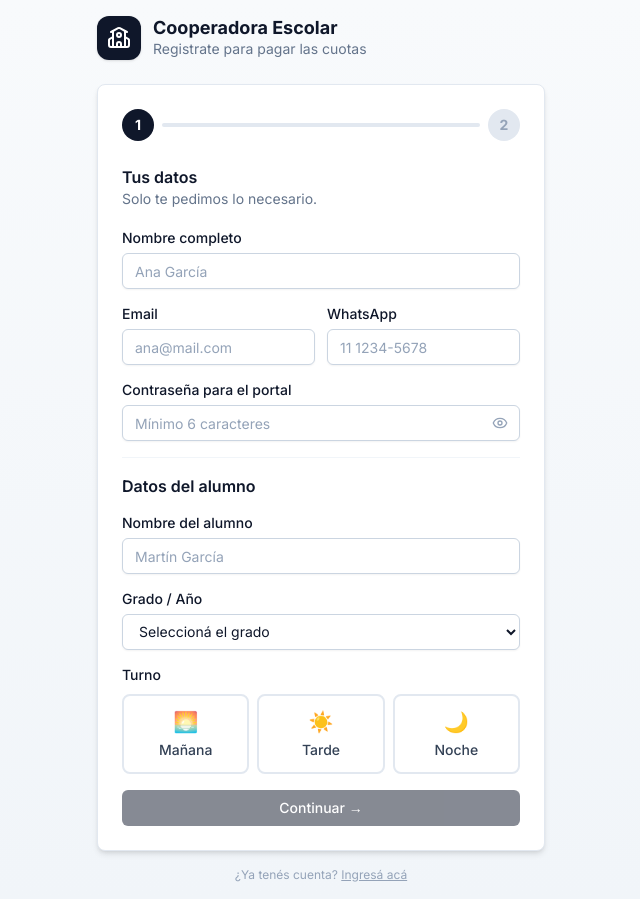
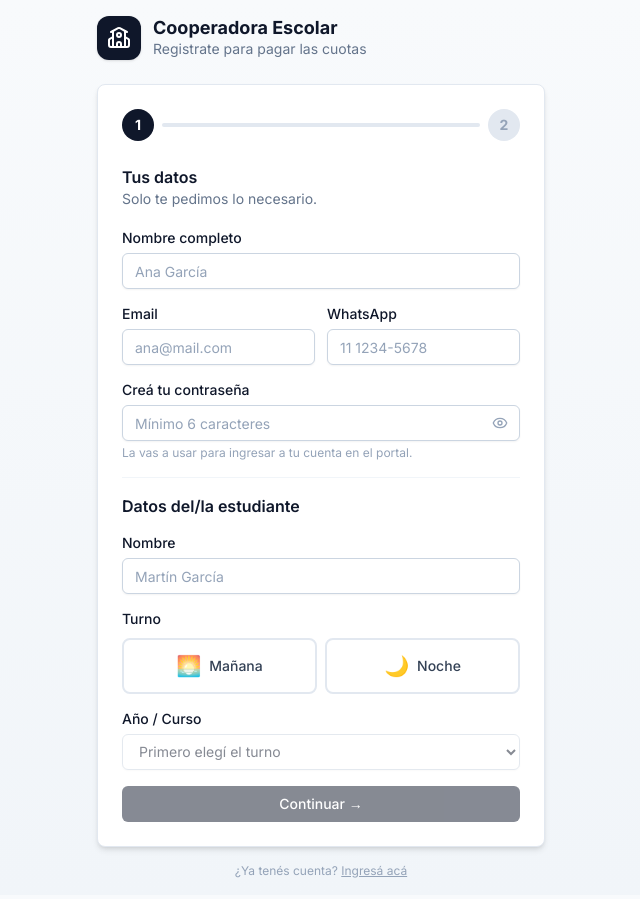
Before and after one commit to FacuChiza/Gestion_COOP_Bratti, a Next.js app: page /registro in a window 1280 px wide. Shown: the whole page, without its empty margins (319-959 px from the left). Built offline with nearby package versions, Linux system fonts and the light colour scheme.

Commit message:
Fix formulario registro: cursos, turnos, textos inclusivos

```diff
--- a/components/registro/RegistroForm.tsx
+++ b/components/registro/RegistroForm.tsx
@@ -9,12 +9,22 @@ import { Label } from '@/components/ui/label'
 import { registrarPagadorPublico } from '@/app/registro/actions'
 import { cn, formatMonto } from '@/lib/utils'
 
-const GRADOS = ['1°', '2°', '3°', '4°', '5°', '6°', '7°']
+// Cursos según turno
+const CURSOS_MANANA = [
+  '1° A', '1° B',
+  '2° A', '2° B',
+  '3° A', '3° B',
+  '4° A', '4° B',
+  '5° A', '5° B',
+  '6°',
+  '7°',
+]
+
+const CURSOS_NOCHE = ['1°', '2°', '3°']
 
 const TURNOS = [
-  { valor: 'Mañana', emoji: '🌅', desc: 'Turno mañana' },
-  { valor: 'Tarde',  emoji: '☀️', desc: 'Turno tarde'  },
-  { valor: 'Noche',  emoji: '🌙', desc: 'Turno noche'  },
+  { valor: 'Mañana', emoji: '🌅' },
+  { valor: 'Noche',  emoji: '🌙' },
 ]
 
 type TipoPago = 'suscripcion' | 'anual' | 'manual'
@@ -25,25 +35,32 @@ const PRECIOS = {
 }
 
 export function RegistroForm() {
-  const [paso, setPaso] = useState<1 | 2>(1)
-  const [exito, setExito] = useState(false)
-  const [showPass, setShowPass] = useState(false)
+  const [paso, setPaso]           = useState<1 | 2>(1)
+  const [exito, setExito]         = useState(false)
+  const [showPass, setShowPass]   = useState(false)
   const [isPending, startTransition] = useTransition()
 
   // Paso 1
-  const [nombre, setNombre]           = useState('')
-  const [email, setEmail]             = useState('')
-  const [telefono, setTelefono]       = useState('')
-  const [password, setPassword]       = useState('')
+  const [nombre,       setNombre]       = useState('')
+  const [email,        setEmail]        = useState('')
+  const [telefono,     setTelefono]     = useState('')
+  const [password,     setPassword]     = useState('')
   const [nombreAlumno, setNombreAlumno] = useState('')
-  const [grado, setGrado]             = useState('')
-  const [turno, setTurno]             = useState<string>('')
+  const [grado,        setGrado]        = useState('')
+  const [turno,        setTurno]        = useState<string>('')
 
   // Paso 2
-  const [tipoPago, setTipoPago]       = useState<TipoPago | null>(null)
+  const [tipoPago, setTipoPago] = useState<TipoPago | null>(null)
 
-  const turnoKey = turno.toLowerCase() === 'noche' ? 'nocturno' : 'diurno'
+  const turnoKey = turno === 'Noche' ? 'nocturno' : 'diurno'
   const precios  = PRECIOS[turnoKey]
+  const cursos   = turno === 'Noche' ? CURSOS_NOCHE : CURSOS_MANANA
+
+  // Cuando cambia el turno, resetear el curso si ya no aplica
+  const handleTurnoChange = (nuevoTurno: string) => {
+    setTurno(nuevoTurno)
+    setGrado('')
+  }
 
   const OPCIONES_PAGO = [
     {
@@ -52,8 +69,7 @@ export function RegistroForm() {
       badge: '⭐ Recomendado',
       precio: `${formatMonto(precios.mensual)}/mes`,
       desc: 'Se descuenta solo cada mes. No tenés que hacer nada.',
-      color: 'border-slate-900 bg-slate-900 text-white',
-      colorInactivo: 'border-slate-200 hover:border-slate-400',
+      colorActivo: 'border-slate-900 bg-slate-900 text-white',
       proximamente: true,
     },
     {
@@ -61,9 +77,8 @@ export function RegistroForm() {
       titulo: 'Pago anual',
       badge: null,
       precio: `${formatMonto(precios.anual)}/año`,
-      desc: `Un solo pago por todo el ciclo lectivo. Son ${formatMonto(precios.mensual * 12)} de valor mensual.`,
-      color: 'border-emerald-600 bg-emerald-600 text-white',
-      colorInactivo: 'border-slate-200 hover:border-slate-400',
+      desc: `Un solo pago por todo el ciclo lectivo.`,
+      colorActivo: 'border-emerald-600 bg-emerald-600 text-white',
       proximamente: true,
     },
     {
@@ -72,13 +87,11 @@ export function RegistroForm() {
       badge: null,
       precio: `${formatMonto(precios.mensual)}/mes`,
       desc: 'Ingresás al portal cada mes y pagás cuando quieras.',
-      color: 'border-slate-500 bg-slate-500 text-white',
-      colorInactivo: 'border-slate-200 hover:border-slate-400',
+      colorActivo: 'border-slate-500 bg-slate-500 text-white',
       proximamente: false,
     },
   ]
 
-  // ── Validar paso 1 ──────────────────────────────────────────
   const paso1Valido =
     nombre.trim() &&
     email.trim() &&
@@ -88,7 +101,6 @@ export function RegistroForm() {
     grado &&
     turno
 
-  // ── Enviar ──────────────────────────────────────────────────
   const handleSubmit = () => {
     if (!tipoPago) return
 
@@ -108,13 +120,10 @@ export function RegistroForm() {
         toast.error(result.error)
         return
       }
-      if (tipoPago === 'manual') {
-        setExito(true)
-      } else {
-        // MP próximamente — por ahora mostramos éxito igual
-        setExito(true)
+      if (tipoPago !== 'manual') {
         toast.info('El pago online estará disponible muy pronto. Por ahora podés usar el pago manual.')
       }
+      setExito(true)
     })
   }
 
@@ -127,16 +136,16 @@ export function RegistroForm() {
         </div>
         <h2 className="text-xl font-bold text-slate-900">¡Registro completado!</h2>
         <p className="text-slate-600">
-          Tu cuenta fue creada correctamente para <strong>{nombreAlumno}</strong>.
+          Tu cuenta fue creada para <strong>{nombreAlumno}</strong>.
         </p>
         <p className="text-sm text-slate-500">
-          Ingresá al portal con tu email y contraseña para ver el estado de tus cuotas.
+          Ingresá con tu email y contraseña para ver el estado de tus cuotas.
         </p>
         <a
           href="/cuenta"
           className="inline-flex items-center justify-center h-9 px-6 rounded-md bg-slate-900 text-white text-sm font-medium hover:bg-slate-700 transition-colors"
         >
-          Ir al portal →
+          Ir a mi cuenta →
         </a>
       </div>
     )
@@ -144,26 +153,29 @@ export function RegistroForm() {
 
   return (
     <div className="space-y-6">
+
       {/* Indicador de pasos */}
       <div className="flex items-center gap-2">
         <div className={cn(
-          'h-8 w-8 rounded-full flex items-center justify-center text-sm font-bold',
+          'h-8 w-8 rounded-full flex items-center justify-center text-sm font-bold shrink-0',
           paso === 1 ? 'bg-slate-900 text-white' : 'bg-emerald-500 text-white'
         )}>
           {paso === 1 ? '1' : '✓'}
         </div>
         <div className={cn('h-1 flex-1 rounded', paso === 2 ? 'bg-emerald-500' : 'bg-slate-200')} />
         <div className={cn(
-          'h-8 w-8 rounded-full flex items-center justify-center text-sm font-bold',
+          'h-8 w-8 rounded-full flex items-center justify-center text-sm font-bold shrink-0',
           paso === 2 ? 'bg-slate-900 text-white' : 'bg-slate-200 text-slate-400'
         )}>
           2
         </div>
       </div>
 
-      {/* ── PASO 1: Datos ── */}
+      {/* ── PASO 1 ── */}
       {paso === 1 && (
         <div className="space-y-4">
+
+          {/* Datos personales */}
           <div>
             <h2 className="font-semibold text-slate-900">Tus datos</h2>
             <p className="text-sm text-slate-500">Solo te pedimos lo necesario.</p>
@@ -206,7 +218,7 @@ export function RegistroForm() {
             </div>
 
             <div className="space-y-1">
-              <Label htmlFor="password">Contraseña para el portal</Label>
+              <Label htmlFor="password">Creá tu contraseña</Label>
               <div className="relative">
                 <Input
                   id="password"
@@ -225,16 +237,20 @@ export function RegistroForm() {
                   {showPass ? <EyeOff className="h-4 w-4" /> : <Eye className="h-4 w-4" />}
                 </button>
               </div>
+              <p className="text-xs text-slate-400">
+                La vas a usar para ingresar a tu cuenta en el portal.
+              </p>
             </div>
           </div>
 
+          {/* Datos del/la estudiante */}
           <div className="border-t border-slate-100 pt-4 space-y-3">
             <div>
-              <h2 className="font-semibold text-slate-900">Datos del alumno</h2>
+              <h2 className="font-semibold text-slate-900">Datos del/la estudiante</h2>
             </div>
 
             <div className="space-y-1">
-              <Label htmlFor="alumno">Nombre del alumno</Label>
+              <Label htmlFor="alumno">Nombre</Label>
               <Input
                 id="alumno"
                 placeholder="Martín García"
@@ -243,31 +259,17 @@ export function RegistroForm() {
               />
             </div>
 
-            <div className="space-y-1">
-              <Label htmlFor="grado">Grado / Año</Label>
-              <select
-                id="grado"
-                value={grado}
-                onChange={e => setGrado(e.target.value)}
-                className="flex h-9 w-full rounded-md border border-slate-300 bg-white px-3 py-1 text-sm shadow-sm focus-visible:outline-none focus-visible:ring-2 focus-visible:ring-slate-400"
-              >
-                <option value="">Seleccioná el grado</option>
-                {GRADOS.map(g => (
-                  <option key={g} value={g}>{g} grado</option>
-                ))}
-              </select>
-            </div>
-
+            {/* Turno primero — define los cursos disponibles */}
             <div className="space-y-2">
               <Label>Turno</Label>
-              <div className="grid grid-cols-3 gap-2">
+              <div className="grid grid-cols-2 gap-2">
                 {TURNOS.map(t => (
                   <button
                     key={t.valor}
                     type="button"
-                    onClick={() => setTurno(t.valor)}
+                    onClick={() => handleTurnoChange(t.valor)}
                     className={cn(
-                      'flex flex-col items-center gap-1 rounded-lg border-2 py-3 px-2 text-sm font-medium transition-all',
+                      'flex items-center justify-center gap-2 rounded-lg border-2 py-3 px-4 text-sm font-medium transition-all',
                       turno === t.valor
                         ? 'border-slate-900 bg-slate-900 text-white'
                         : 'border-slate-200 hover:border-slate-300 text-slate-700'
@@ -278,6 +280,30 @@ export function RegistroForm() {
                   </button>
                 ))}
               </div>
+              {turno === 'Noche' && (
+                <p className="text-xs text-slate-400">
+                  El turno noche tiene 1°, 2° y 3° año.
+                </p>
+              )}
+            </div>
+
+            {/* Año — depende del turno */}
+            <div className="space-y-1">
+              <Label htmlFor="grado">Año / Curso</Label>
+              <select
+                id="grado"
+                value={grado}
+                onChange={e => setGrado(e.target.value)}
+                disabled={!turno}
+                className="flex h-9 w-full rounded-md border border-slate-300 bg-white px-3 py-1 text-sm shadow-sm focus-visible:outline-none focus-visible:ring-2 focus-visible:ring-slate-400 disabled:opacity-50 disabled:cursor-not-allowed"
+              >
+                <option value="">
+                  {turno ? 'Seleccioná el año' : 'Primero elegí el turno'}
+                </option>
+                {cursos.map(c => (
+                  <option key={c} value={c}>{c} año</option>
+                ))}
+              </select>
             </div>
           </div>
 
@@ -291,13 +317,13 @@ export function RegistroForm() {
         </div>
       )}
 
-      {/* ── PASO 2: Forma de pago ── */}
+      {/* ── PASO 2 ── */}
       {paso === 2 && (
         <div className="space-y-4">
           <div>
             <h2 className="font-semibold text-slate-900">¿Cómo querés pagar?</h2>
             <p className="text-sm text-slate-500">
-              Turno {turno} · {nombreAlumno} · {grado} grado
+              Turno {turno} · {nombreAlumno} · {grado} año
             </p>
           </div>
 
@@ -309,15 +335,17 @@ export function RegistroForm() {
                 onClick={() => setTipoPago(op.id)}
                 className={cn(
                   'w-full text-left rounded-xl border-2 p-4 transition-all',
-                  tipoPago === op.id ? op.color : op.colorInactivo
+                  tipoPago === op.id
+                    ? op.colorActivo
+                    : 'border-slate-200 hover:border-slate-300'
                 )}
               >
                 <div className="flex items-start justify-between gap-2">
                   <div className="flex-1">
                     <div className="flex items-center gap-2 flex-wrap">
                       <span className={cn(
-                        'font-semibold',
-                        tipoPago === op.id ? 'text-inherit' : 'text-slate-900'
+                        'font-semibold text-sm',
+                        tipoPago !== op.id && 'text-slate-900'
                       )}>
                         {op.titulo}
                       </span>
@@ -343,15 +371,15 @@ export function RegistroForm() {
                       )}
                     </div>
                     <p className={cn(
-                      'text-sm mt-0.5',
+                      'text-xs mt-0.5',
                       tipoPago === op.id ? 'text-white/80' : 'text-slate-500'
                     )}>
                       {op.desc}
                     </p>
                   </div>
                   <div className={cn(
-                    'text-right shrink-0 font-bold',
-                    tipoPago === op.id ? 'text-white' : 'text-slate-900'
+                    'text-right shrink-0 font-bold text-sm',
+                    tipoPago !== op.id && 'text-slate-900'
                   )}>
                     {op.precio}
                   </div>
@@ -360,17 +388,22 @@ export function RegistroForm() {
             ))}
           </div>
 
-          <div className="flex gap-2 pt-2">
-            <Button variant="outline" onClick={() => setPaso(1)} className="flex-1" disabled={isPending}>
+          <div className="flex gap-2 pt-1">
+            <Button
+              variant="outline"
+              onClick={() => setPaso(1)}
+              className="flex-1"
+              disabled={isPending}
+            >
               ← Atrás
             </Button>
             <Button
-              className="flex-2 flex-1"
+              className="flex-1"
               onClick={handleSubmit}
               disabled={!tipoPago || isPending}
             >
               {isPending
-                ? <><Loader2 className="h-4 w-4 animate-spin" /> Registrando...</>
+                ? <><Loader2 className="h-4 w-4 animate-spin mr-1" />Registrando...</>
                 : 'Registrarme'}
             </Button>
           </div>
```
Also changed, not shown: 1 other file (tests, documents, lock files or other folders).
